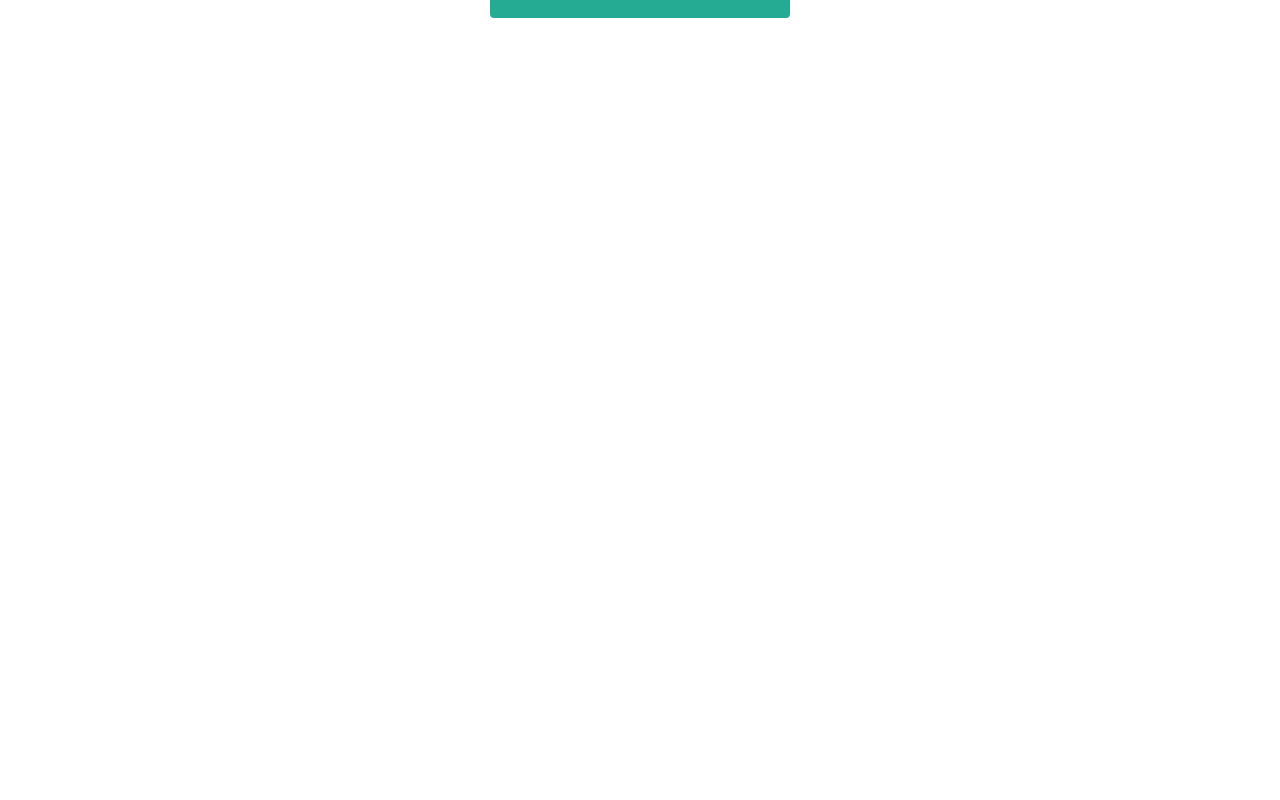
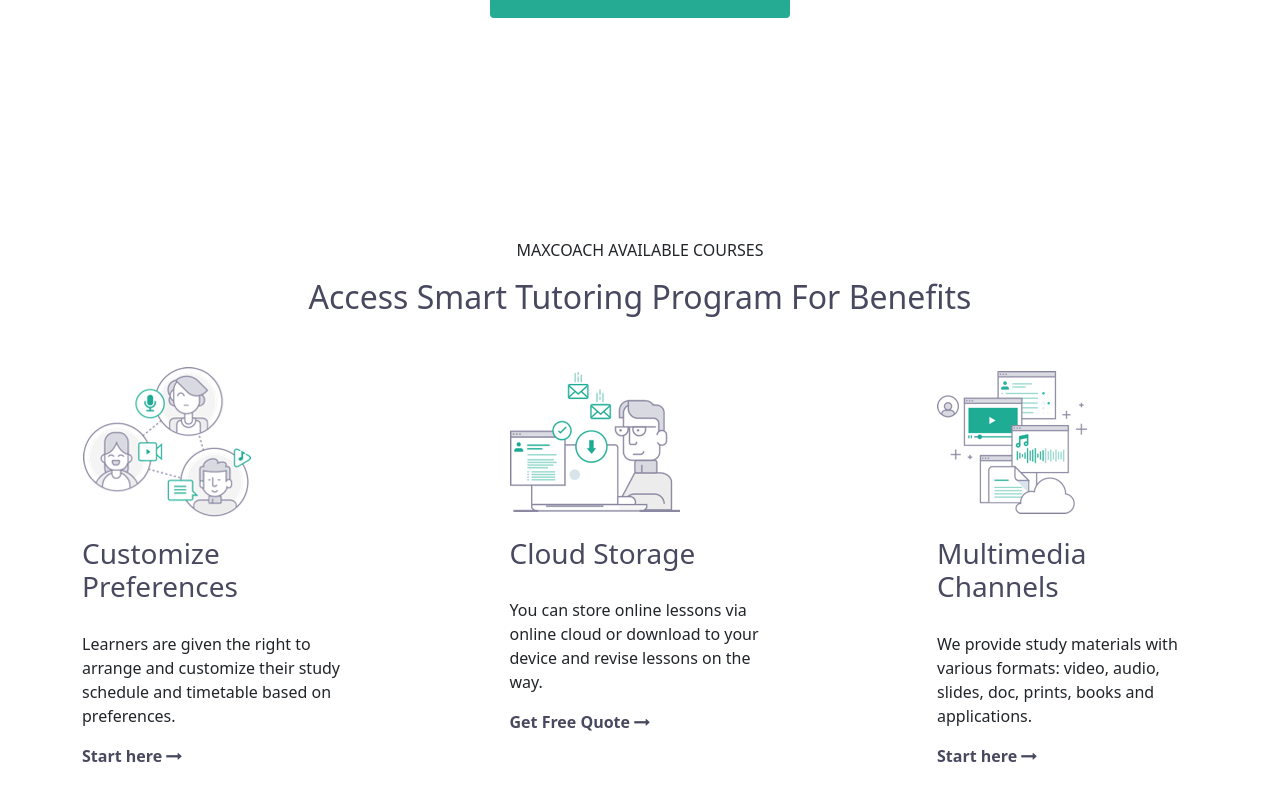
Before and after one commit to Obez99/proj-html-vuejs, a Vue app: page / in a window 1280 px wide. Shown: the part 2203-3003 px from the top of the page. Before the commit the page ends 2341 px from the top, so only its background shows below. Built offline with nearby package versions, Linux system fonts and the light colour scheme.

Commit message:
Adds SmartTutoring component

```diff
--- a/src/App.vue
+++ b/src/App.vue
@@ -3,6 +3,7 @@
     <Header></Header>
     <Download></Download>
     <Courses></Courses>
+    <SmartTutoring></SmartTutoring>
   </div>
 </template>
 
@@ -10,9 +11,10 @@
 import Header from "./components/Header.vue";
 import Download from "./components/Download.vue";
 import Courses from "./components/Courses.vue";
+import SmartTutoring from "./components/SmartTutoring.vue";
 export default {
   name: "App",
-  components: { Header, Download, Courses },
+  components: { Header, Download, Courses, SmartTutoring },
 };
 </script>
 
--- /dev/null
+++ b/src/components/SmartTutoring.vue
@@ -0,0 +1,72 @@
+<template>
+  <section>
+    <div class="smart-tutoring-header text-center">
+      <p>MAXCOACH AVAILABLE COURSES</p>
+      <h2>Access Smart Tutoring Program For Benefits</h2>
+    </div>
+
+    <div class="container">
+      <div class="row justify-content-between">
+        <div class="col-3">
+          <img
+            src="../assets/home-2-image-box-01.png"
+            alt="customize-preferences"
+          />
+
+          <div class="benefit-description">
+            <h3>Customize Preferences</h3>
+            <p>
+              Learners are given the right to arrange and customize their study
+              schedule and timetable based on preferences.
+            </p>
+            <a href="#">Start here <i class="fa fa-long-arrow-right"></i></a>
+          </div>
+        </div>
+
+        <div class="col-3">
+          <img
+            src="../assets/about-us-02-image-box-02.png"
+            alt="customize-preferences"
+          />
+
+          <div class="benefit-description">
+            <h3>Cloud Storage</h3>
+            <p>
+              You can store online lessons via online cloud or download to your
+              device and revise lessons on the way.
+            </p>
+            <a href="#"
+              >Get Free Quote <i class="fa fa-long-arrow-right"></i
+            ></a>
+          </div>
+        </div>
+
+        <div class="col-3">
+          <img
+            src="../assets/home-2-image-box-03.png"
+            alt="customize-preferences"
+          />
+
+          <div class="benefit-description">
+            <h3>Multimedia Channels</h3>
+            <p>
+              We provide study materials with various formats: video, audio,
+              slides, doc, prints, books and applications.
+            </p>
+            <a href="#">Start here <i class="fa fa-long-arrow-right"></i></a>
+          </div>
+        </div>
+      </div>
+    </div>
+  </section>
+</template>
+
+<script>
+export default {
+  name: "SmartTutoring",
+};
+</script>
+
+<style lang="scss">
+@import "../styles/smarttutoring.scss";
+</style>
--- a/src/styles/app.scss
+++ b/src/styles/app.scss
@@ -22,7 +22,7 @@ section{
   padding: $section-vertical-padding 0;
 }
 
-h1, h2, h5{
+h1, h2,h3, h5{
   color:$dark-purple;
 }
 
--- /dev/null
+++ b/src/styles/smarttutoring.scss
@@ -0,0 +1,18 @@
+@import "./variables.scss";
+
+.smart-tutoring-header{
+  margin-bottom: 50px;
+}
+
+.container{
+  .benefit-description{
+    h3{
+      padding: 20px 0;
+    }
+
+    a{
+      color: $dark-purple;
+      border:0;
+    }
+  }
+}
```
Also changed, not shown: 10 other files (tests, documents, lock files or other folders).
